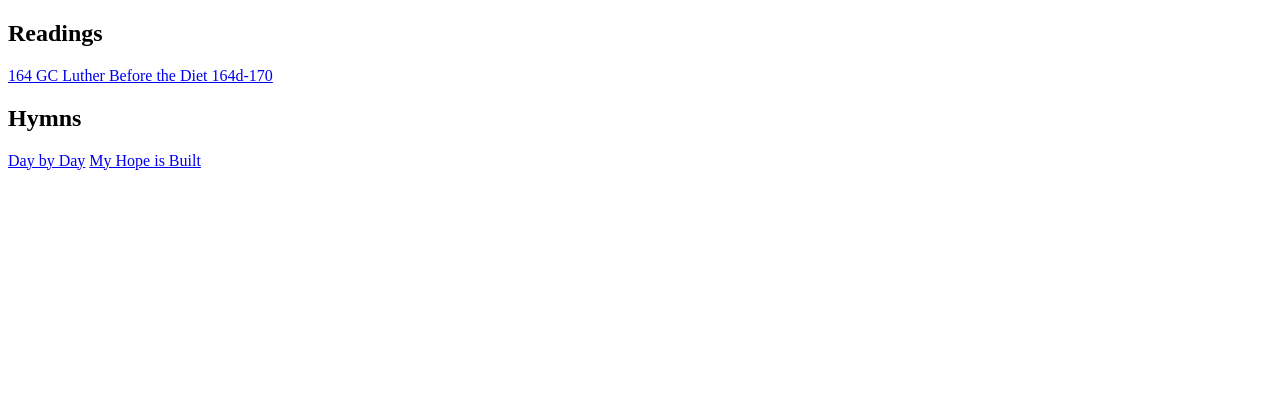
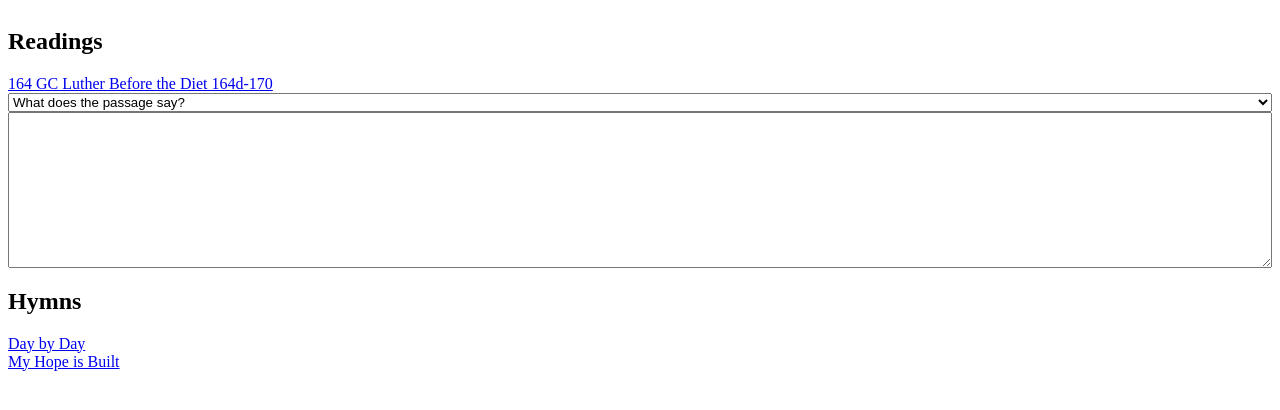
Before and after one commit to julianbarnes/hymns, a plain HTML site: page index.html in a window 1280 px wide. Drawn offline with Linux system fonts and the light colour scheme.

Commit message:
Adds discussion question

```diff
--- a/index.html
+++ b/index.html
@@ -1,8 +1,20 @@
 <!DOCTYPE html>
 <html>
+    <link rel="stylesheet" href="style.css">
 <body>
     <h2>Readings</h2>
     <div id="readings"></div>
+    <select name="questions" id="questions">
+        <option value="q1">What does the passage say?</option>
+        <option value="q2">What does the passage tell me about Jesus or God? </option>
+        <option value="q3">What does the passage tell me about the help God gives?</option>
+        <option value="q4">Why is the passage important or relevant? </option>
+        <option value="q5">Is the passage convicting me of a sin that God wants me to confess?</option>
+        <option value="q6">Is this passage describing some change that God wants me to make in my life?</option>
+        <option value="q7">Is there an example here that I am to follow?</option>
+        <option value="q8">Is there a promise in this passage that I can claim?</option>
+    </select>
+    <textarea name="answer" id="answer" cols="30" rows="10"></textarea>
 <h2>Hymns</h2>
 <a href="./daybyday.html">Day by Day</a>
 <a href="myhope.html">My Hope is Built</a>
--- /dev/null
+++ b/style.css
@@ -0,0 +1,4 @@
+body {
+    display: flex;
+    flex-direction: column;
+}
```
